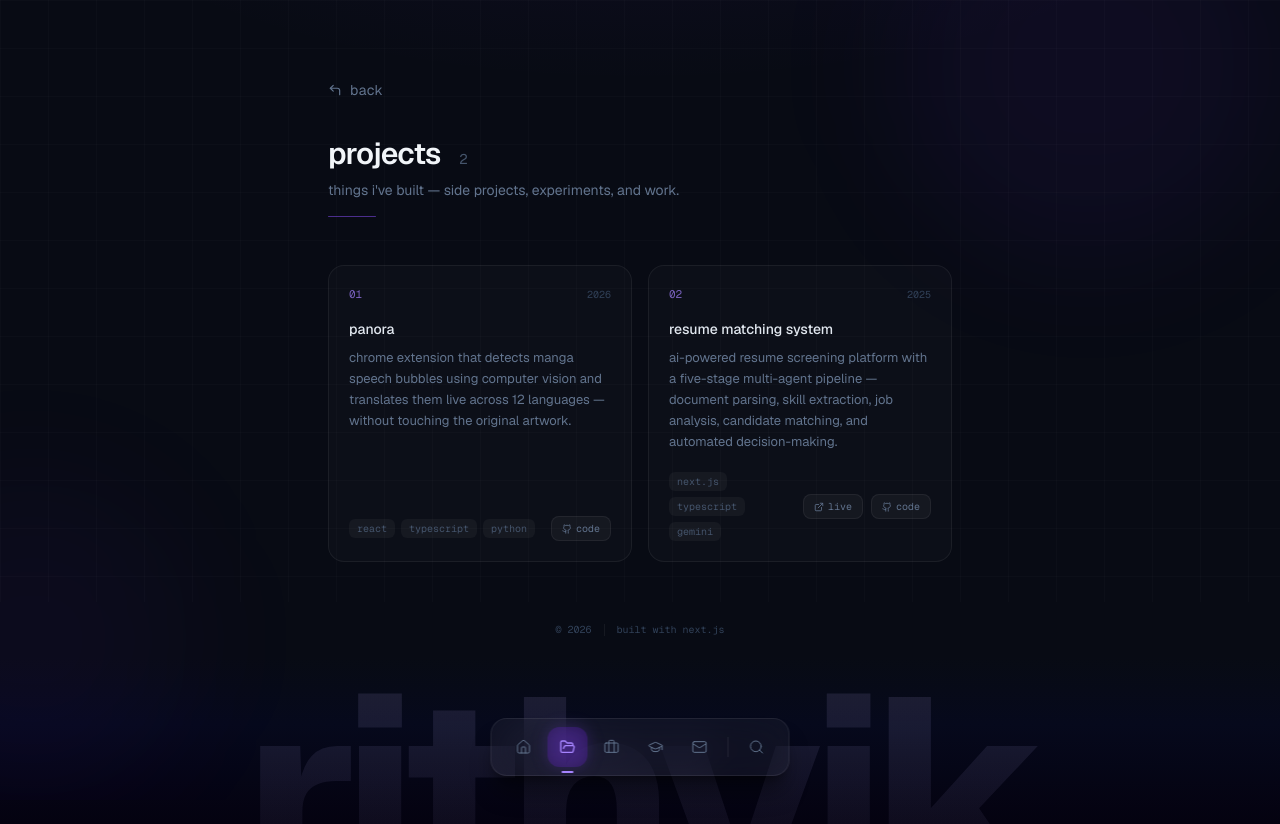
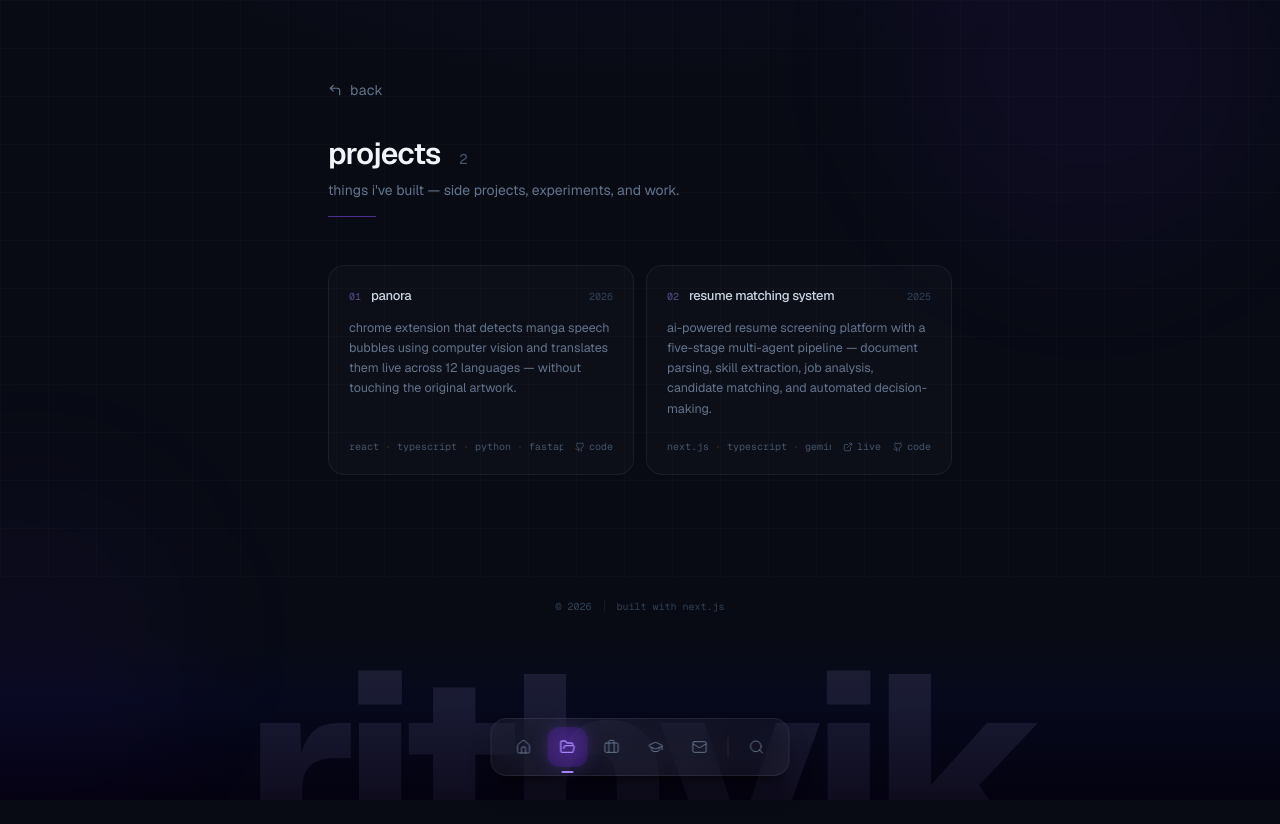
Before and after one commit to volfiros/portfolio, a Next.js app: page /projects in a window 1280 px wide. After the commit the page ends 800 px from the top, so only its background shows below. Built offline with nearby package versions, Linux system fonts and the light colour scheme; no server answers.

Commit message:
redesign project cards with better structure and animations

```diff
--- a/app/projects/page.tsx
+++ b/app/projects/page.tsx
@@ -9,12 +9,25 @@ import { projects } from "@/lib/data";
 
 const container = {
   hidden: {},
-  visible: { transition: { staggerChildren: 0.08 } },
+  visible: { transition: { staggerChildren: 0.1 } },
 };
 
 const cardVariant = {
-  hidden: { opacity: 0, y: 20 },
-  visible: { opacity: 1, y: 0, transition: { duration: 0.45, ease: "easeOut" as const } },
+  hidden: { opacity: 0, y: 24 },
+  visible: {
+    opacity: 1,
+    y: 0,
+    transition: { duration: 0.5, ease: [0.22, 1, 0.36, 1] },
+  },
+};
+
+const tagVariant = {
+  hidden: { opacity: 0, x: -6 },
+  visible: (i: number) => ({
+    opacity: 1,
+    x: 0,
+    transition: { delay: i * 0.04, duration: 0.3, ease: "easeOut" },
+  }),
 };
 
 export default function ProjectsPage() {
@@ -50,7 +63,7 @@ export default function ProjectsPage() {
       />
 
       <motion.div
-        className="grid grid-cols-1 gap-4 sm:grid-cols-2"
+        className="grid grid-cols-1 gap-3 sm:grid-cols-2"
         variants={container}
         initial="hidden"
         animate="visible"
@@ -58,53 +71,71 @@ export default function ProjectsPage() {
         {projects.map((project) => (
           <motion.div key={project.id} variants={cardVariant}>
             <motion.div
-              className="group relative flex h-full flex-col rounded-2xl border border-white/[0.06] bg-white/[0.02] p-5"
+              className="group relative flex h-full flex-col overflow-hidden rounded-2xl border border-white/[0.06] bg-white/[0.02] p-5 transition-colors duration-300"
               whileHover={{
-                scale: 1.015,
-                y: -2,
-                borderColor: "rgba(139,92,246,0.2)",
-                boxShadow: "0 8px 32px rgba(139,92,246,0.08)",
+                y: -3,
+                borderColor: "rgba(139,92,246,0.18)",
+                backgroundColor: "rgba(255,255,255,0.03)",
+                boxShadow: "0 12px 40px rgba(139,92,246,0.07)",
               }}
-              whileTap={{ scale: 0.99 }}
-              transition={{ type: "spring", stiffness: 300, damping: 25 }}
+              whileTap={{ scale: 0.985 }}
+              transition={{ type: "spring", stiffness: 280, damping: 22 }}
             >
-              <div className="mb-4 flex items-center justify-between">
-                <span className="font-mono text-[11px] text-violet-400/70">
-                  {project.id}
-                </span>
-                <span className="font-mono text-[10px] text-slate-700">
+              {/* Ambient glow on hover */}
+              <motion.div
+                className="pointer-events-none absolute -right-8 -top-8 h-24 w-24 rounded-full bg-violet-500/[0.06] blur-2xl"
+                initial={{ opacity: 0 }}
+                whileHover={{ opacity: 1 }}
+                transition={{ duration: 0.4 }}
+              />
+
+              {/* Header: number + title + year */}
+              <div className="mb-3 flex items-baseline justify-between gap-3">
+                <div className="flex items-baseline gap-2.5">
+                  <span className="font-mono text-[10px] text-violet-400/50 transition-colors duration-300 group-hover:text-violet-400/90">
+                    {project.id}
+                  </span>
+                  <h2 className="text-[13px] font-medium tracking-tight text-slate-300 transition-colors duration-300 group-hover:text-white">
+                    {project.title}
+                  </h2>
+                </div>
+                <span className="shrink-0 font-mono text-[10px] text-slate-700">
                   {project.year}
                 </span>
               </div>
 
-              <h2 className="mb-2 text-sm font-medium text-slate-200 transition-colors duration-200 group-hover:text-violet-300">
-                {project.title}
-              </h2>
-
-              <p className="mb-5 flex-1 text-[13px] leading-relaxed text-slate-500">
+              {/* Description */}
+              <p className="mb-5 flex-1 text-[12.5px] leading-relaxed text-slate-500 transition-colors duration-300 group-hover:text-slate-400">
                 {project.description}
               </p>
 
-              <div className="flex items-center justify-between gap-2">
-                <div className="flex flex-wrap gap-1.5">
-                  {project.tags.slice(0, 3).map((tag) => (
-                    <span
+              {/* Footer: tags + links */}
+              <div className="flex items-center justify-between gap-3">
+                {/* Tags as dot-separated text */}
+                <div className="flex items-center gap-0 overflow-hidden">
+                  {project.tags.slice(0, 4).map((tag, i) => (
+                    <motion.span
                       key={tag}
-                      className="rounded-md bg-white/[0.04] px-2 py-0.5 font-mono text-[10px] text-slate-600"
+                      custom={i}
+                      variants={tagVariant}
+                      className="flex items-center font-mono text-[10px] text-slate-600 transition-colors duration-300 group-hover:text-slate-500"
                     >
+                      {i > 0 && (
+                        <span className="mx-1.5 text-slate-700">·</span>
+                      )}
                       {tag}
-                    </span>
+                    </motion.span>
                   ))}
                 </div>
 
-                <div className="flex shrink-0 items-center gap-2">
+                {/* Links */}
+                <div className="flex shrink-0 items-center gap-3">
                   {project.live && (
                     <Link
                       href={project.live}
                       target="_blank"
                       rel="noopener noreferrer"
-                      onClick={(e) => e.stopPropagation()}
-                      className="flex items-center gap-1 rounded-lg border border-white/[0.06] bg-white/[0.04] px-2.5 py-1 font-mono text-[10px] text-slate-500 transition-colors hover:border-violet-500/30 hover:text-violet-400"
+                      className="flex items-center gap-1 font-mono text-[10px] text-slate-600 transition-colors duration-200 hover:text-violet-400"
                     >
                       <ExternalLink size={10} />
                       live
@@ -114,8 +145,7 @@ export default function ProjectsPage() {
                     href={project.github}
                     target="_blank"
                     rel="noopener noreferrer"
-                    onClick={(e) => e.stopPropagation()}
-                    className="flex items-center gap-1 rounded-lg border border-white/[0.06] bg-white/[0.04] px-2.5 py-1 font-mono text-[10px] text-slate-500 transition-colors hover:border-violet-500/30 hover:text-violet-400"
+                    className="flex items-center gap-1 font-mono text-[10px] text-slate-600 transition-colors duration-200 hover:text-violet-400"
                   >
                     <Github size={10} />
                     code
```
